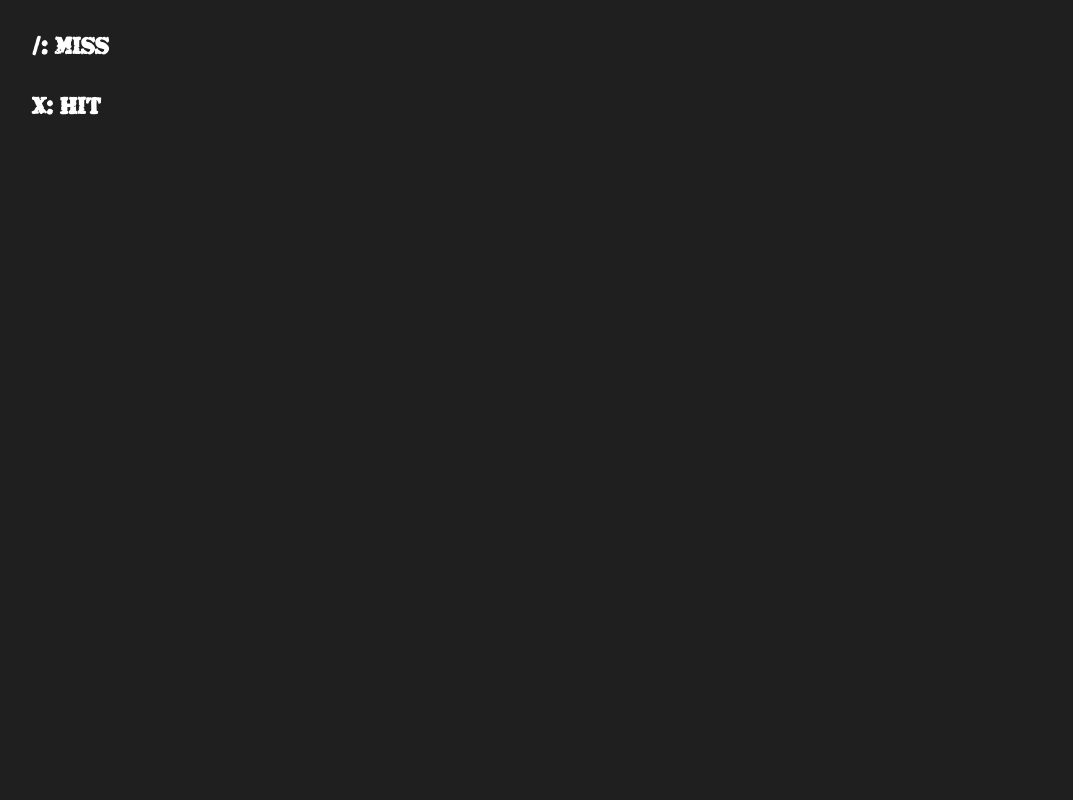
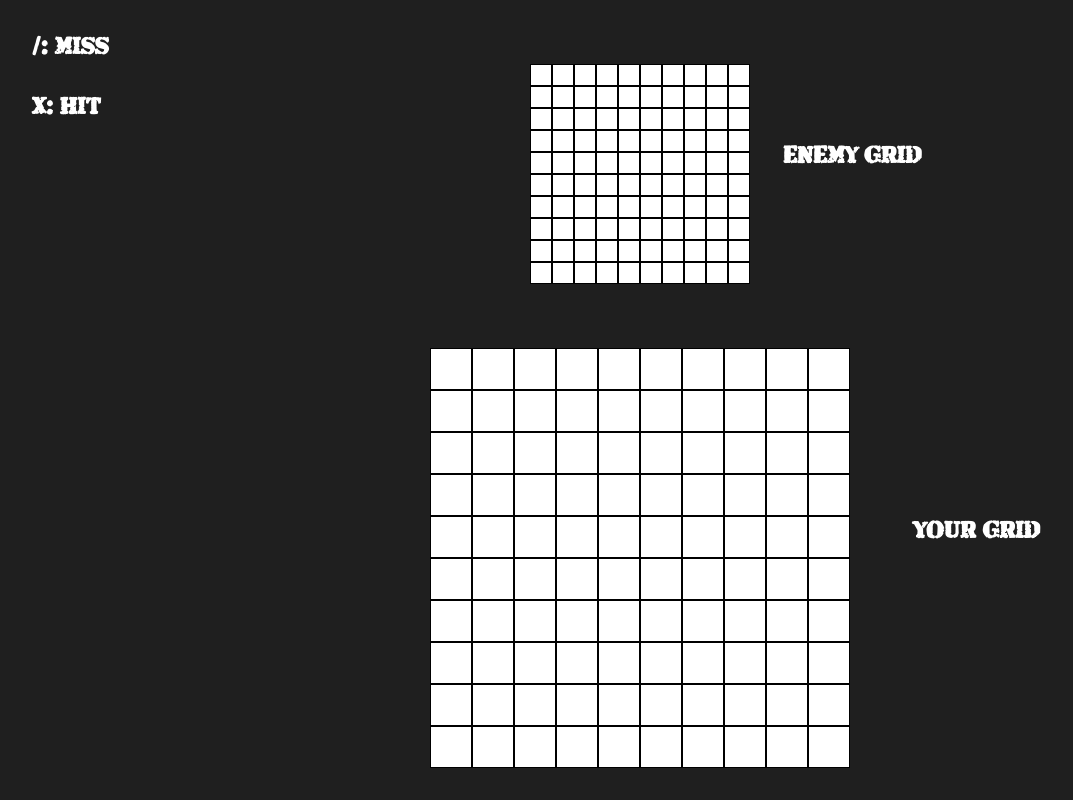
Before and after one commit to iamgame3/battleship, a website built with webpack: page dist/index.html in a window 1280 px wide. Both pictures are taken after a click on the button "LET'S BATTLE". Shown: the whole page, without its empty margins (0-1073 px from the left). Built offline with nearby package versions, Linux system fonts and the light colour scheme.

Commit message:
Add symbol legend and player grids

```diff
--- a/src/DOM-gameboard.js
+++ b/src/DOM-gameboard.js
@@ -1,20 +1,48 @@
 const gameSetup = () => {
   const gameStartButton = document.querySelector(".game-start-button");
   const body = document.querySelector("body");
+  const pageContainer = document.querySelector(".page-container");
 
   gameStartButton.addEventListener("click", () => {
-    body.replaceChildren();
+    pageContainer.replaceChildren();
     const legend = document.createElement("div");
     const missLegend = document.createElement("h2");
     const hitLegend = document.createElement("h2");
     missLegend.textContent = "/: MISS";
     hitLegend.textContent = "X: HIT";
-    missLegend.classList.add("legend-header");
-    hitLegend.classList.add("legend-header");
+    missLegend.classList.add("legend-item");
+    hitLegend.classList.add("legend-item");
     legend.classList.add("legend");
     legend.appendChild(missLegend);
     legend.appendChild(hitLegend);
     body.appendChild(legend);
+    const gameGridsContainer = document.createElement("div");
+    const enemyGrid = document.createElement("div");
+    const yourGrid = document.createElement("div");
+    for (let i = 0; i < 100; i += 1) {
+      const square = document.createElement("div");
+      square.classList.add("normal-square");
+      enemyGrid.appendChild(square);
+    }
+    enemyGrid.classList.add("enemy-grid");
+    const enemyGridHeader = document.createElement("h2");
+    enemyGridHeader.textContent = "ENEMY GRID";
+    enemyGridHeader.classList.add("enemy-grid-header");
+    enemyGrid.appendChild(enemyGridHeader);
+    gameGridsContainer.classList.add("game-grids-container");
+    for (let i = 0; i < 100; i += 1) {
+      const square = document.createElement("div");
+      square.classList.add("normal-square");
+      yourGrid.appendChild(square);
+    }
+    yourGrid.classList.add("your-grid");
+    const yourGridHeader = document.createElement("h2");
+    yourGridHeader.textContent = "YOUR GRID";
+    yourGridHeader.classList.add("your-grid-header");
+    yourGrid.appendChild(yourGridHeader);
+    gameGridsContainer.appendChild(enemyGrid);
+    gameGridsContainer.appendChild(yourGrid);
+    pageContainer.appendChild(gameGridsContainer);
   });
 };
 
```
Also changed, not shown: dist/index.html, dist/main.js, dist/styles.css.
